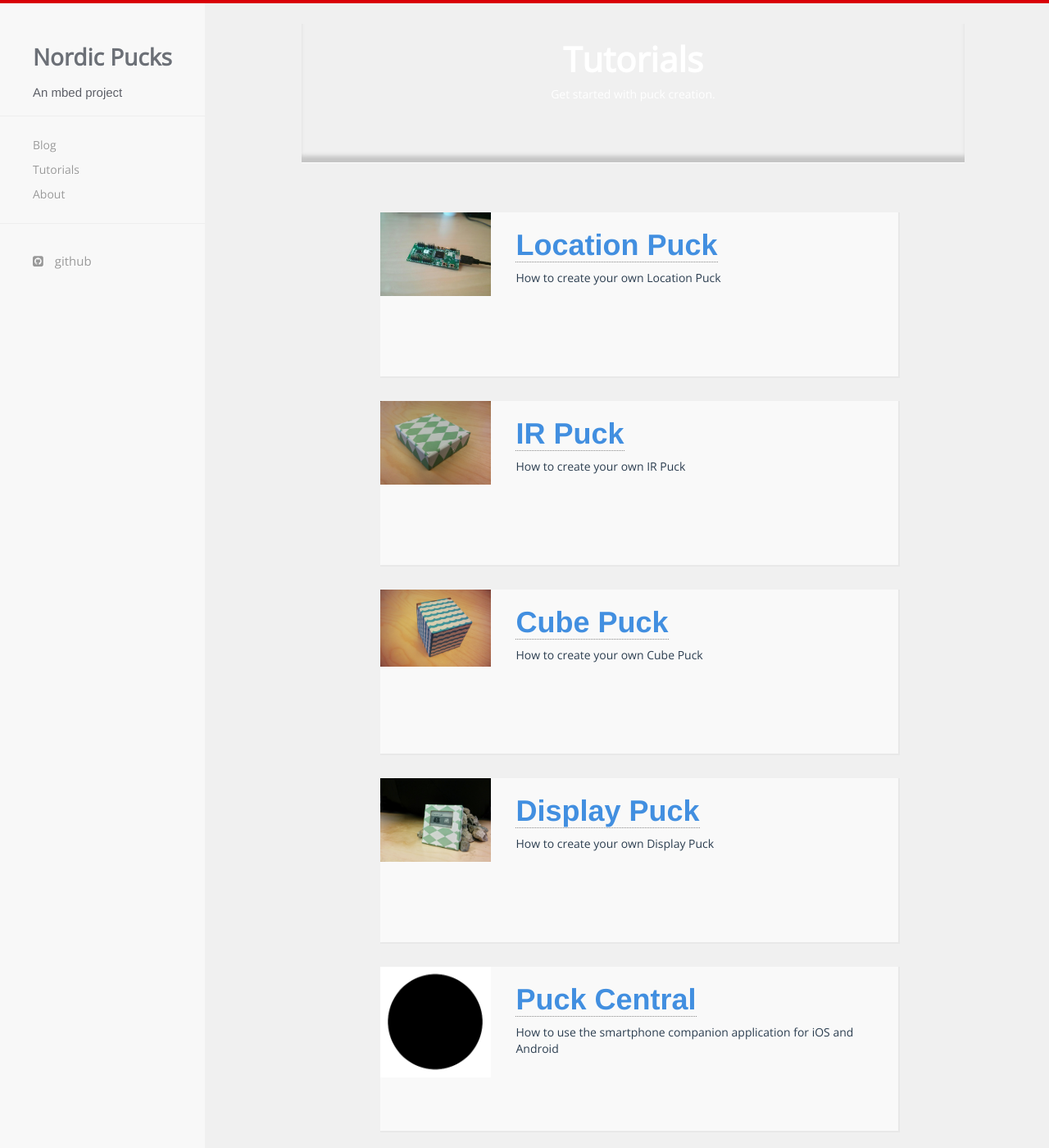
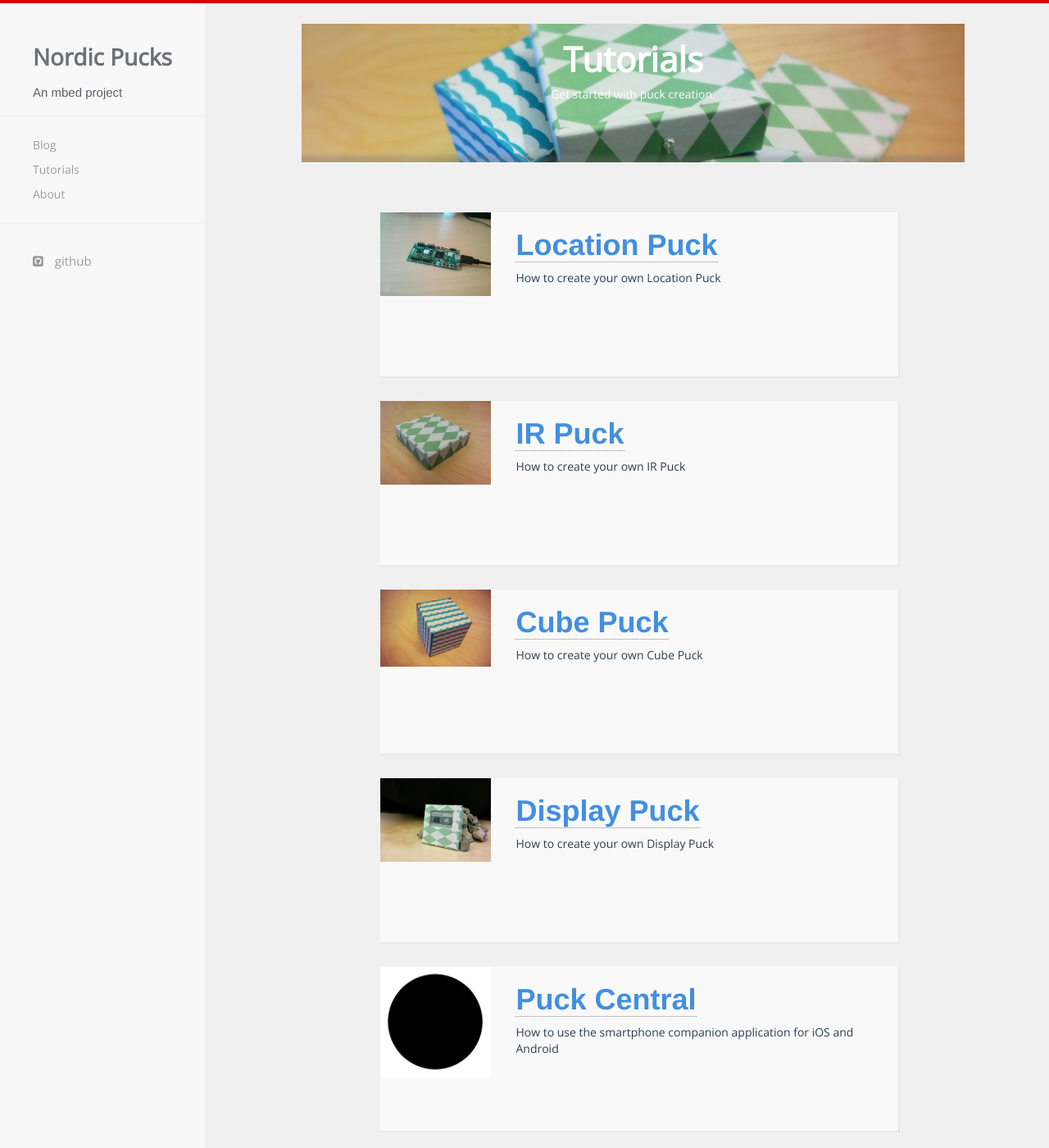
Before and after one commit to NordicPlayground/puck, a Jekyll site: the page built from tutorials.html, in a window 1280 px wide and 1400 px high. Shown: the whole window at 82% size. Built offline with Jekyll 4.4.1, drawn with Linux system fonts in a browser that asks for light colours; nearby versions of some CDN libraries.

Commit message:
Fix URL error in css

```diff
--- a/css/hc.css
+++ b/css/hc.css
@@ -505,7 +505,7 @@ time
   -moz-box-shadow:inset 0 -10px 5px -2px rgba(119,119,119,0.35);
   -webkit-box-shadow:inset 0 -10px 5px -2px rgba(119,119,119,0.35);
   border-bottom:solid 1px #fff;
-  background-image:url(images/header.jpg);
+  background-image:url(/puck/images/header.jpg);
   background-size: cover;
   z-index:-4;
   margin-top:-55px;
```
